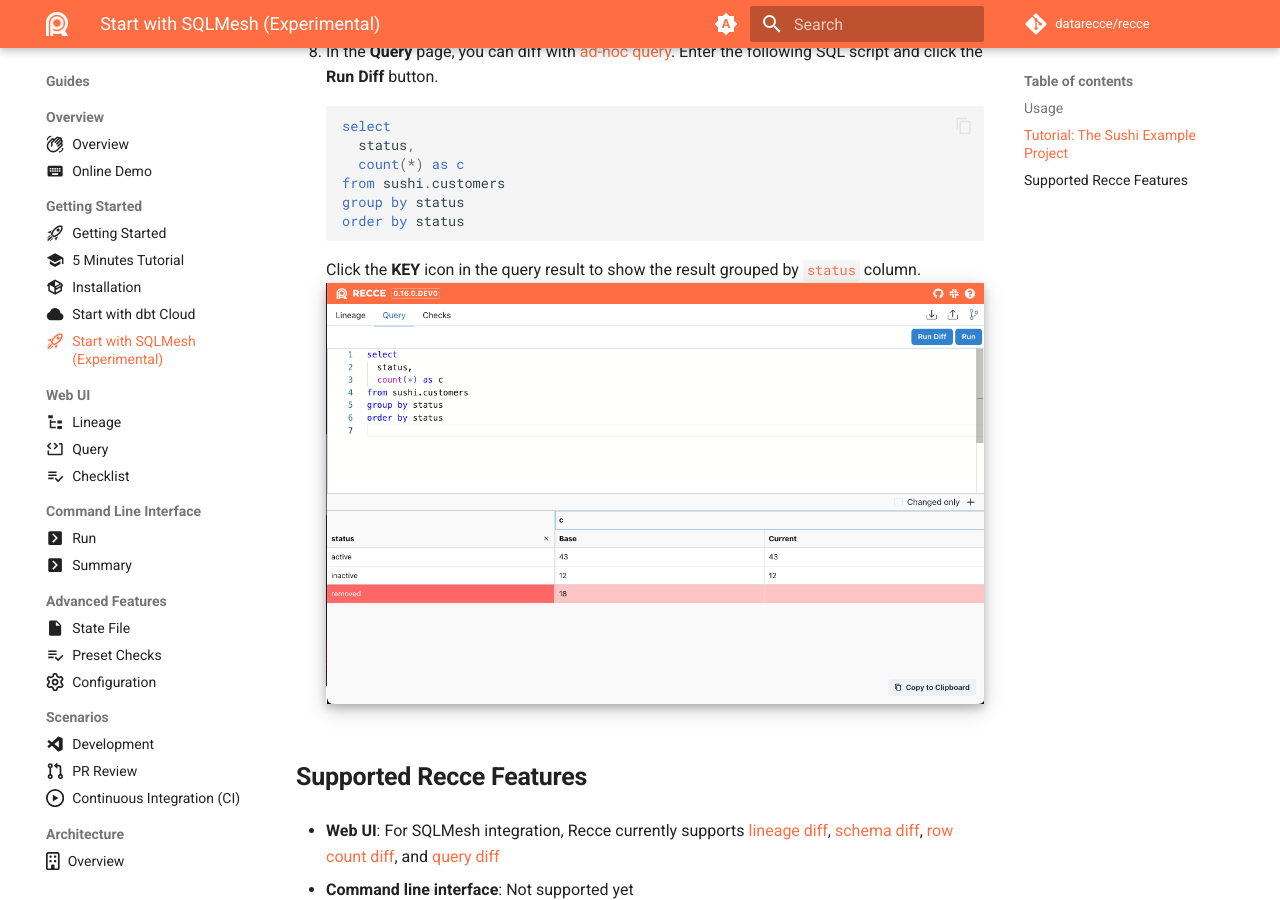
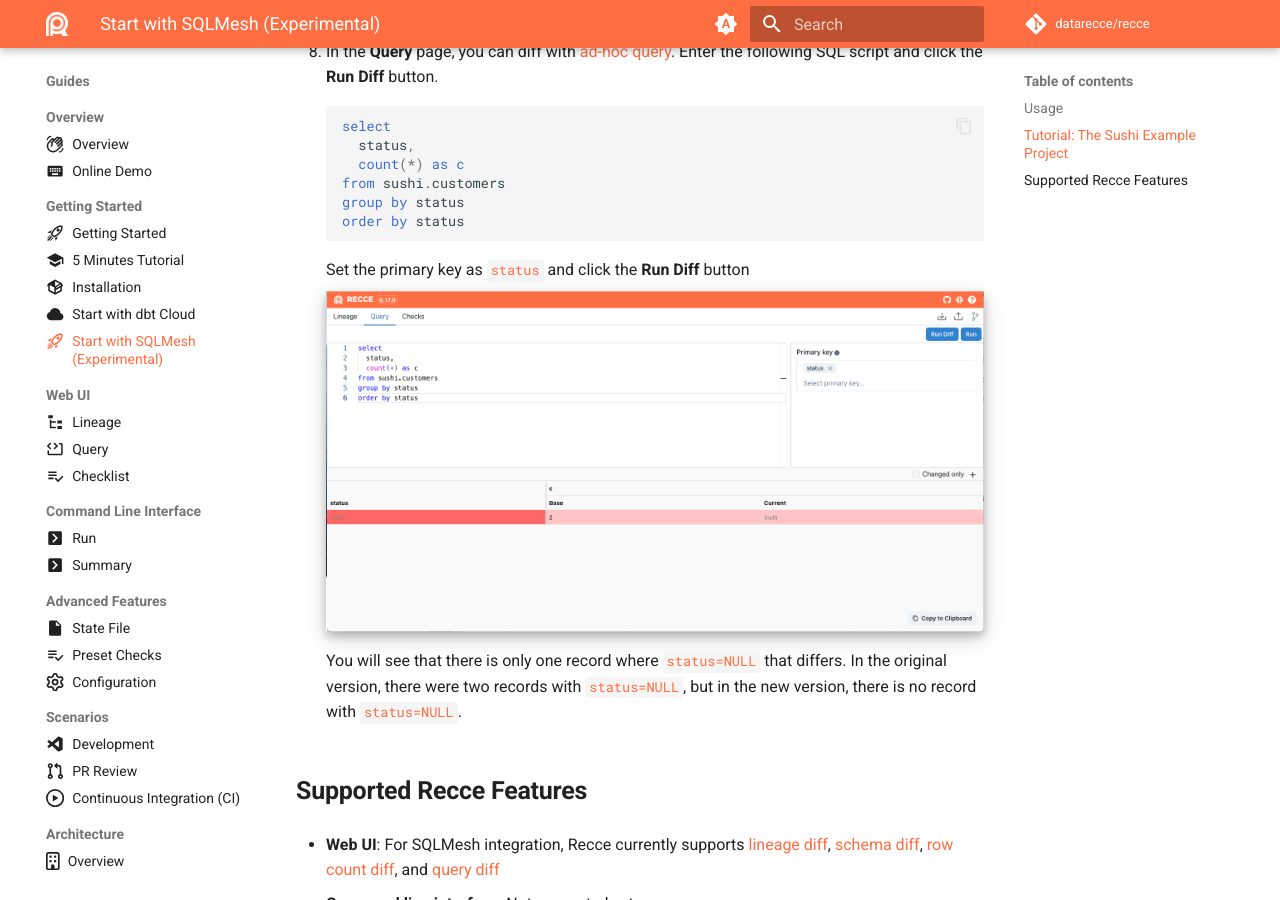
Before and after one commit to DataRecce/recce-documentation, an MkDocs documentation site: the page built from docs/docs/start-with-sqlmesh.md, in a window 1280 px wide and 900 px high, scrolled down 3207 px. Built offline with MkDocs 1.6.1 and Material for MkDocs 9.7.7, drawn with Linux system fonts in a browser that asks for light colours; comment, search, counter and statistics services are not loaded.

Commit message:
Add query diff in the sqlmesh tutorial
Signed-off-by: popcorny <celu@infuseai.io>

````diff
--- a/docs/docs/start-with-sqlmesh.md
+++ b/docs/docs/start-with-sqlmesh.md
@@ -146,9 +146,11 @@
     order by status
     ```
 
-    Click the **KEY** icon in the query result to show the result grouped by `status` column.
+    Set the primary key as `status` and click the **Run Diff** button
+
     ![Query Diff Result](../assets//images/sqlmesh/sqlmesh-query-diff.png){: .shadow}
 
+    You will see that there is only one record where `status=NULL` that differs. In the original version, there were two records with `status=NULL`, but in the new version, there is no record with `status=NULL`.
 
 
 ## Supported Recce Features
````
Also changed, not shown: docs/assets/images/sqlmesh/sqlmesh-query-diff.png.
